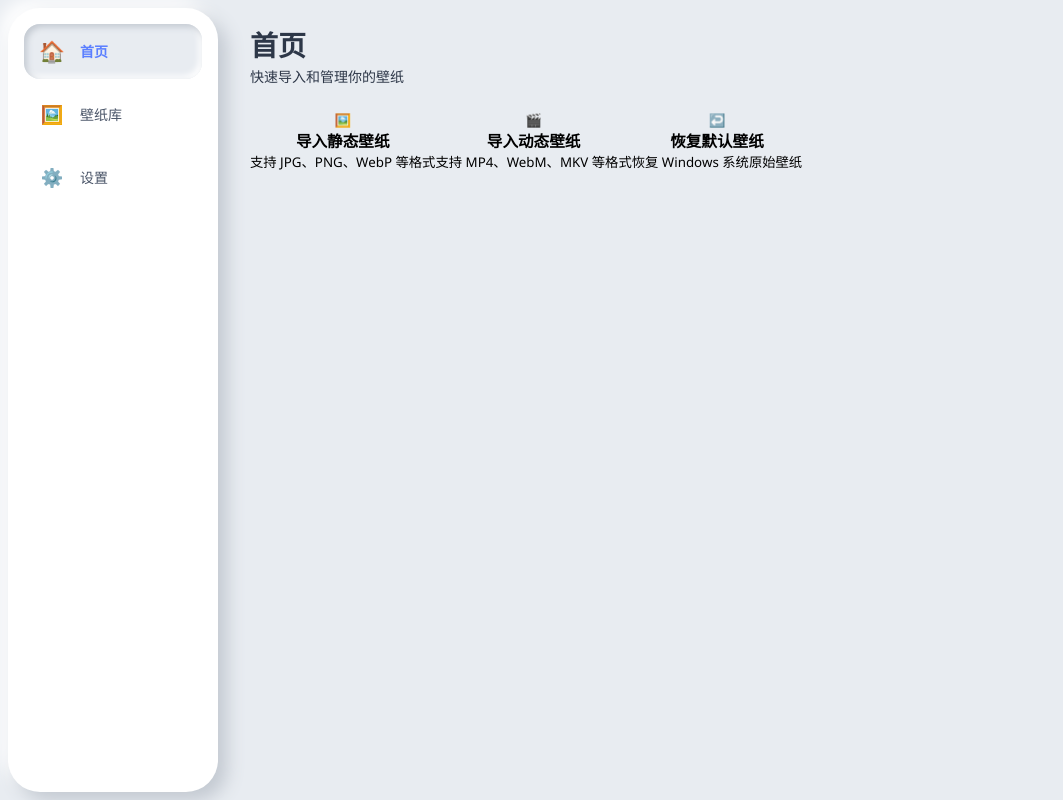
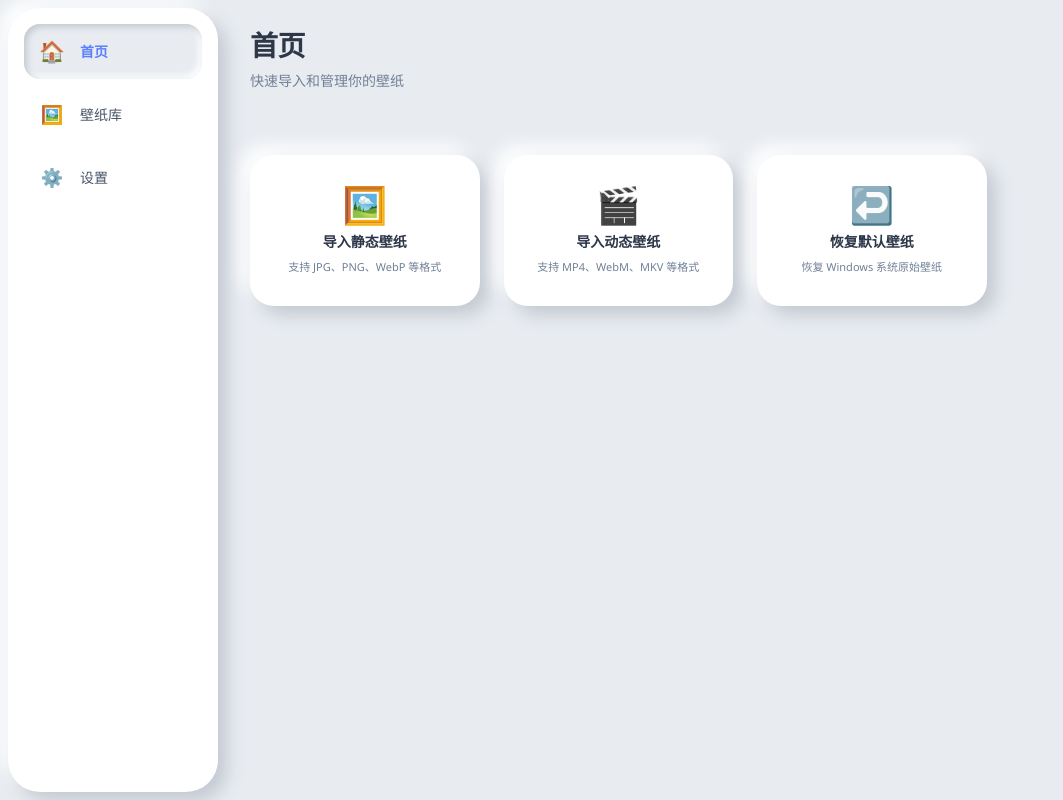
Before and after one commit to Joshua-Zion/WinDynWallpaper, a React (Vite) app: page / in a window 1280 px wide. Shown: the whole page, without its empty margins (0-1063 px from the left). Built offline with nearby package versions, Linux system fonts and the light colour scheme.

Commit message:
style: 首页标题栏精简 + 操作卡片新拟态优化

```diff
--- a/src/renderer/styles/index.css
+++ b/src/renderer/styles/index.css
@@ -352,7 +352,7 @@ body {
    7. 页面头部
    ─────────────────────────────────────────────────────────────────── */
 .page-header {
-  margin-bottom: var(--space-lg);
+  margin-bottom: var(--space-xl);
 }
 
 .page-title {
@@ -373,6 +373,109 @@ body {
   align-items: center;
   justify-content: space-between;
   gap: var(--space-md);
+}
+
+/* ───────────────────────────────────────────────────────────────────
+   7.1 首页
+   ─────────────────────────────────────────────────────────────────── */
+.home-page {
+  display: flex;
+  flex-direction: column;
+  gap: var(--space-xl);
+  height: 100%;
+}
+
+.home-page .page-header {
+  display: flex;
+  flex-direction: column;
+  gap: var(--space-xs);
+  padding: 0;
+}
+
+.home-page .page-header h1 {
+  font-size: var(--text-2xl);
+  font-weight: 700;
+  color: var(--text-primary);
+  letter-spacing: -0.5px;
+}
+
+.home-page .page-header .subtitle {
+  font-size: var(--text-base);
+  color: var(--text-tertiary);
+}
+
+.action-grid {
+  display: grid;
+  grid-template-columns: repeat(auto-fill, minmax(180px, 1fr));
+  gap: var(--space-lg);
+}
+
+.action-card {
+  display: flex;
+  flex-direction: column;
+  align-items: center;
+  justify-content: center;
+  gap: var(--space-sm);
+  padding: var(--space-xl) var(--space-lg);
+  border-radius: var(--radius-lg);
+  border: none;
+  cursor: pointer;
+  background: var(--bg-card);
+  color: var(--text-primary);
+  box-shadow: var(--shadow-out);
+  transition: all var(--transition-normal);
+  text-align: center;
+  position: relative;
+  overflow: hidden;
+}
+
+.action-card:hover {
+  transform: translateY(-3px);
+  box-shadow: var(--shadow-out-lg);
+  background: var(--bg-card-hover);
+}
+
+.action-card:active {
+  transform: translateY(0);
+  box-shadow: var(--shadow-in);
+}
+
+.action-card:disabled {
+  cursor: not-allowed;
+  opacity: 0.6;
+  transform: none;
+}
+
+.action-card.primary .action-icon {
+  color: var(--accent);
+}
+
+.action-card.danger .action-icon {
+  color: var(--danger);
+}
+
+.action-card h3 {
+  font-size: var(--text-base);
+  font-weight: 600;
+  color: var(--text-primary);
+  margin: 0;
+}
+
+.action-icon {
+  font-size: 36px;
+  line-height: 1;
+  transition: transform var(--transition-normal);
+}
+
+.action-card:hover .action-icon {
+  transform: scale(1.08);
+}
+
+.action-desc {
+  font-size: var(--text-xs);
+  color: var(--text-tertiary);
+  margin: 0;
+  line-height: 1.4;
 }
 
 /* ───────────────────────────────────────────────────────────────────
```
